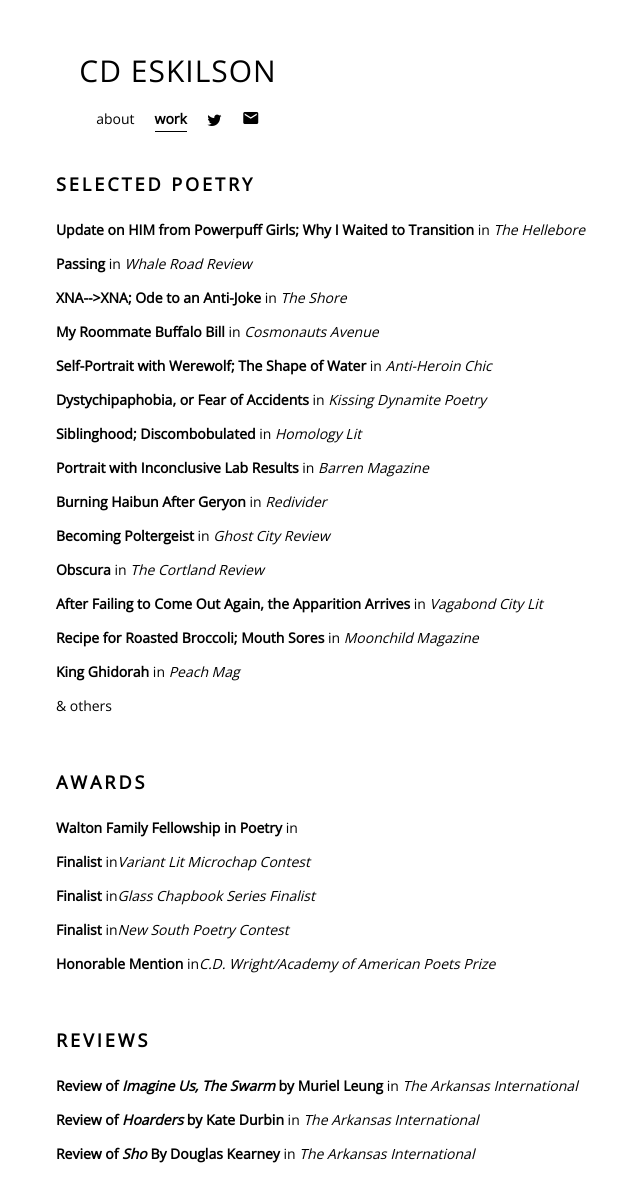
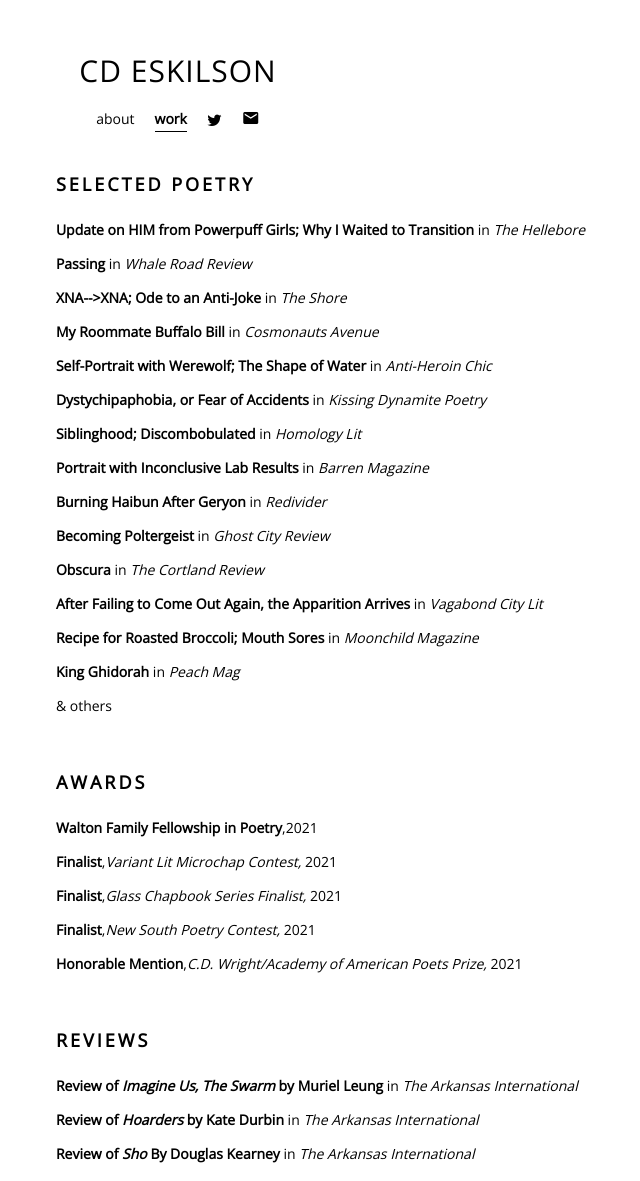
Before and after one commit to cdeskilson/cdeskilson, a Gatsby site in the folder professional-website/: page /work in a window 1280 px wide. Shown: the top 1181 px of the page, without its empty margins (462-1102 px from the left). Built offline with nearby package versions, Linux system fonts and the light colour scheme; Gatsby itself is replaced by a stand-in of ours.

Commit message:
fix commas + spaces

```diff
--- a/professional-website/src/components/Work/index.tsx
+++ b/professional-website/src/components/Work/index.tsx
@@ -105,19 +105,20 @@ export default function Work() {
           <Item>& others</Item>
           <Padding />
           <SectionTitle>Awards</SectionTitle>
-          {awardsConfig.map((publication: Publication) => (
-            <Item key={publication.title}>
-              <b><span dangerouslySetInnerHTML={{ __html: publication.title }} /></b> in
-              {publication.journal && (
-                publication.link ?
+          {awardsConfig.map((award: Publication) => (
+            <Item key={award.title}>
+              <b><span dangerouslySetInnerHTML={{ __html: award.title }} /></b>,
+              {award.journal && (
+                award.link ?
                 <ItemLink
-                  href={publication.link}
+                  href={award.link}
                   target="_blank"
                   rel="noopener noreferrer"
                 >
-                <i>{publication.journal}</i>
-                </ItemLink> :  <i>{publication.journal}</i>
+                <i>{award.journal}, </i>
+                </ItemLink> :  <i>{award.journal}, </i>
               )}
+              <span>{award.year}</span>
             </Item>
           ))}
           <Padding />
```
